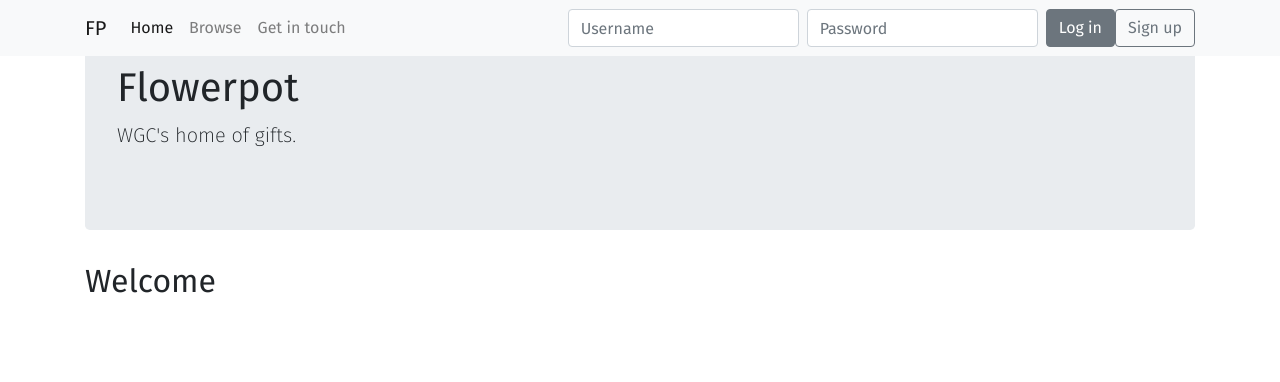
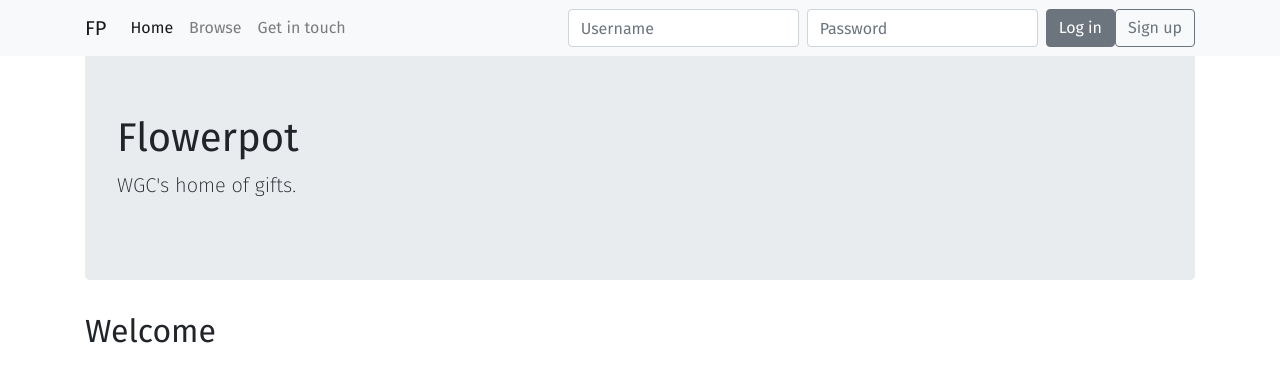
Before and after one commit to WGCDT/13dt-web-apps-harfordt, a Flask app: page / in a window 1280 px wide. Shown: the top 382 px of the page. Run offline with Flask 2, Linux system fonts and the light colour scheme; some libraries are stand-ins or nearby versions.

Commit message:
Added some margin-top to body so the content doesn't hide behind the nav

```diff
--- a/static/css/flowerpot.css
+++ b/static/css/flowerpot.css
@@ -1,3 +1,6 @@
 * {
     font-family: 'Fira Sans', sans-serif;
 }
+body{
+    margin-top:50px;
+}
```
